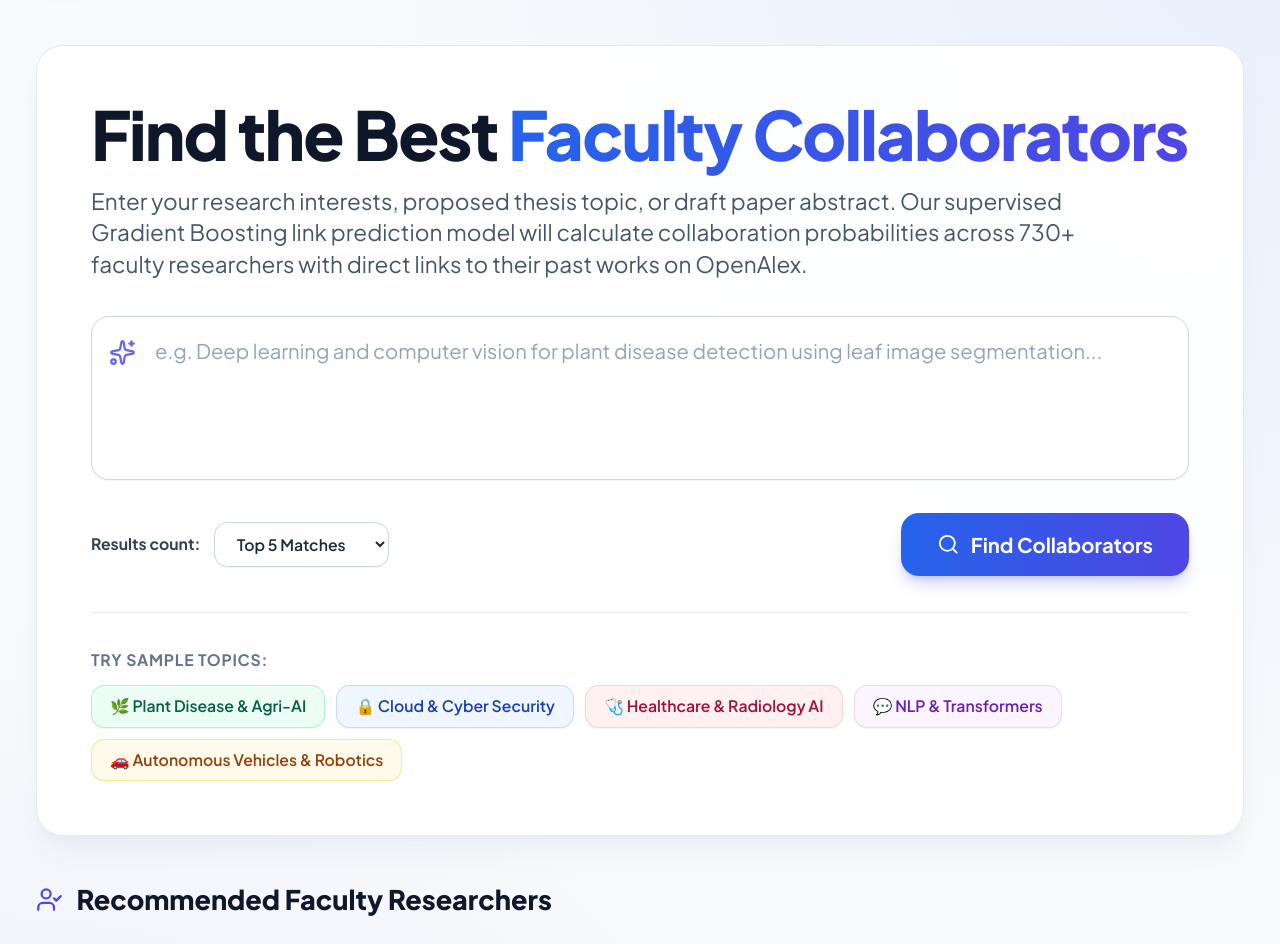
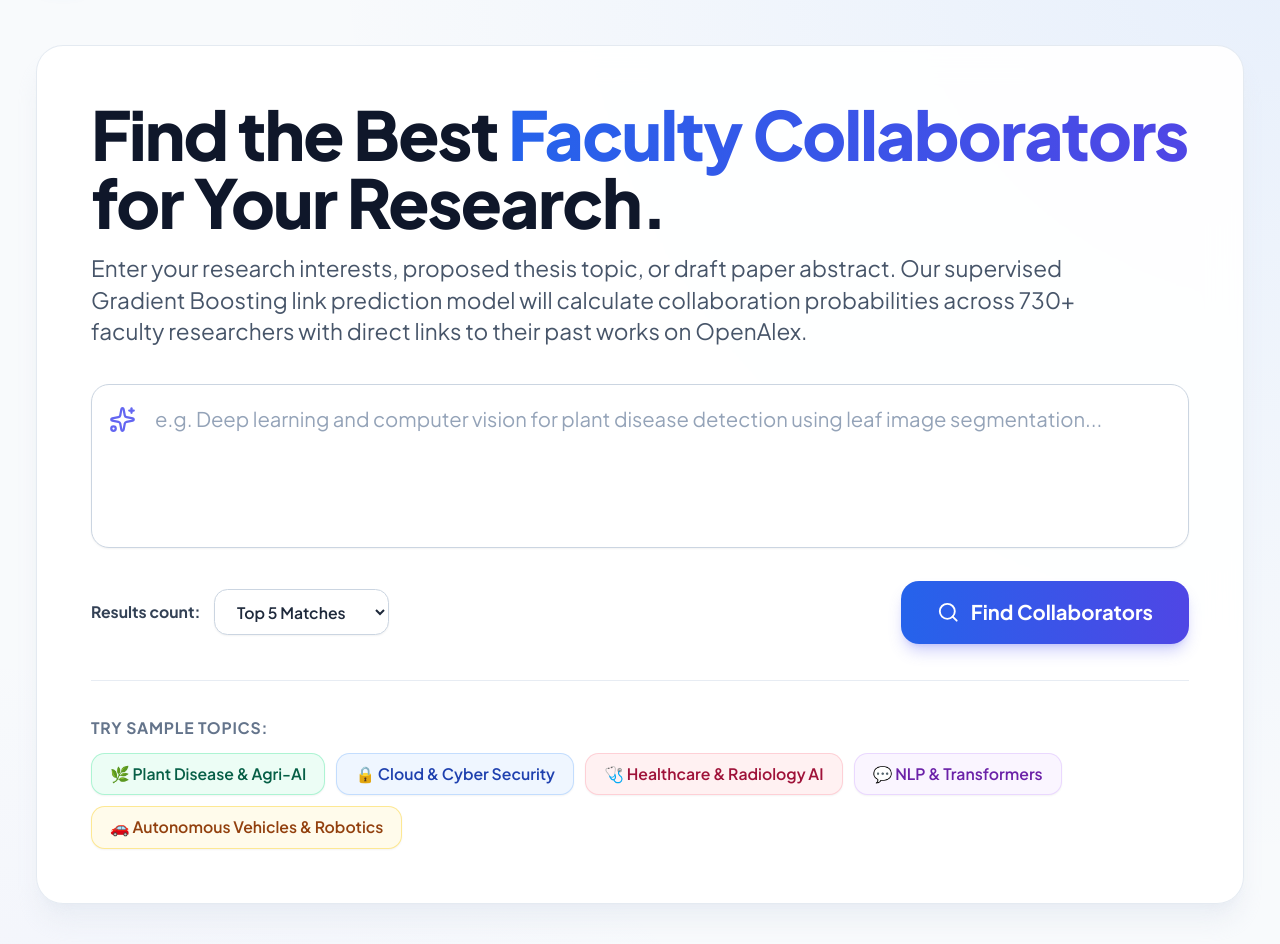
Before and after one commit to joo0eel/researcher-student-recommender, a Flask app: page / in a window 1280 px wide. Shown: the part 91-1035 px from the top of the page. Run offline with Flask 3, Linux system fonts and the light colour scheme; parts of the project's set-up code (start-up, migrations or seed data) failed here and were passed over; some libraries are stand-ins or nearby versions.

Commit message:
Update hero banner heading: 'Find the Best Faculty Collaborators for Your Research.'

```diff
--- a/templates/index.html
+++ b/templates/index.html
@@ -75,7 +75,7 @@
       <div class="glass-card rounded-3xl p-8 sm:p-12 shadow-xl shadow-slate-200/60 relative overflow-hidden">
         <div>
           <h1 class="text-3xl sm:text-5xl lg:text-6xl font-black text-slate-900 tracking-tight leading-tight mb-4">
-            Find the Best <span class="bg-gradient-to-r from-blue-600 to-indigo-600 bg-clip-text text-transparent">Faculty Collaborators</span>
+            Find the Best <span class="bg-gradient-to-r from-blue-600 to-indigo-600 bg-clip-text text-transparent">Faculty Collaborators</span> for Your Research.
           </h1>
           <p class="text-slate-600 text-base sm:text-xl leading-relaxed mb-8 max-w-4xl">
             Enter your research interests, proposed thesis topic, or draft paper abstract. Our supervised Gradient Boosting link prediction model will calculate collaboration probabilities across 730+ faculty researchers with direct links to their past works on OpenAlex.
```
